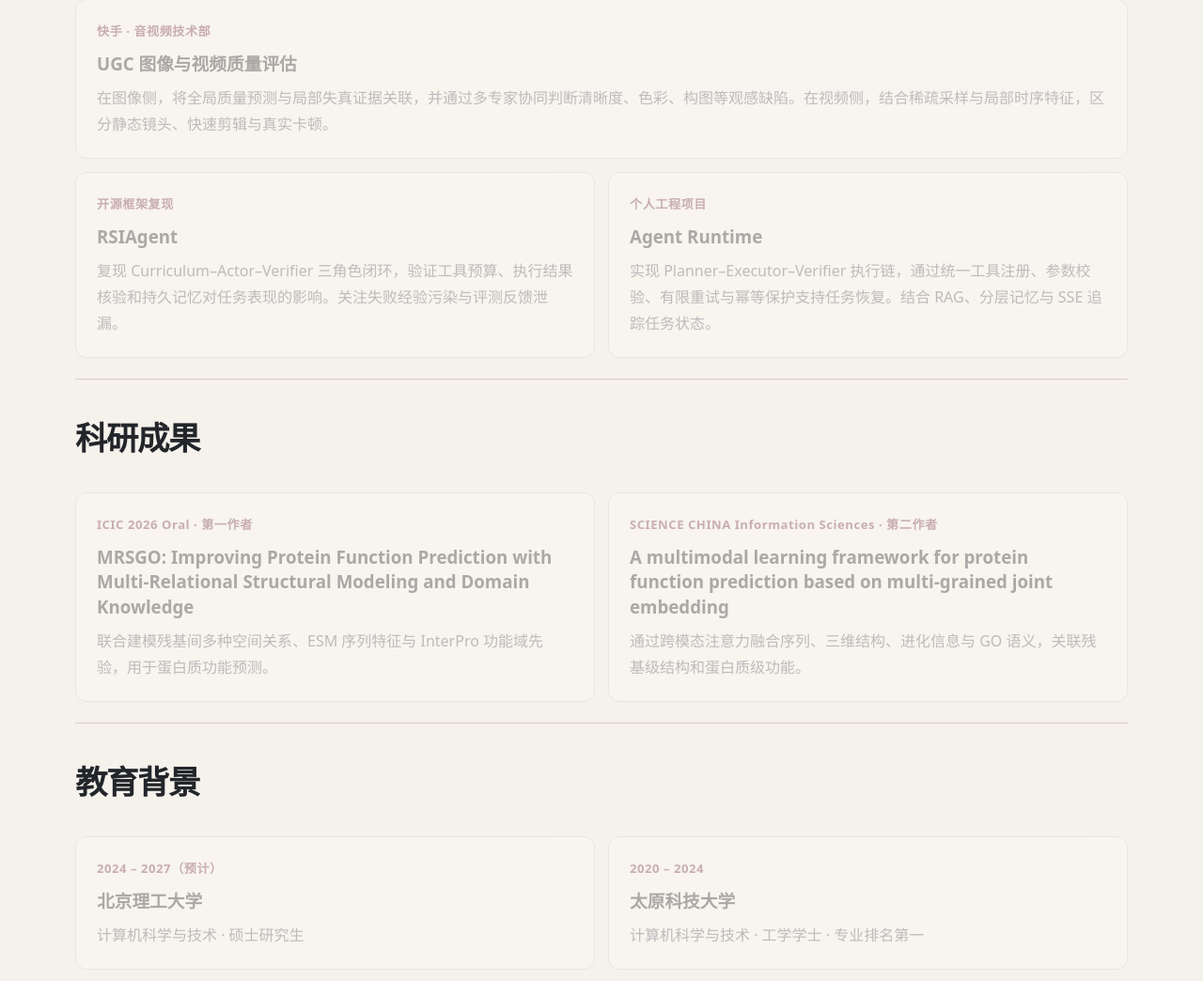
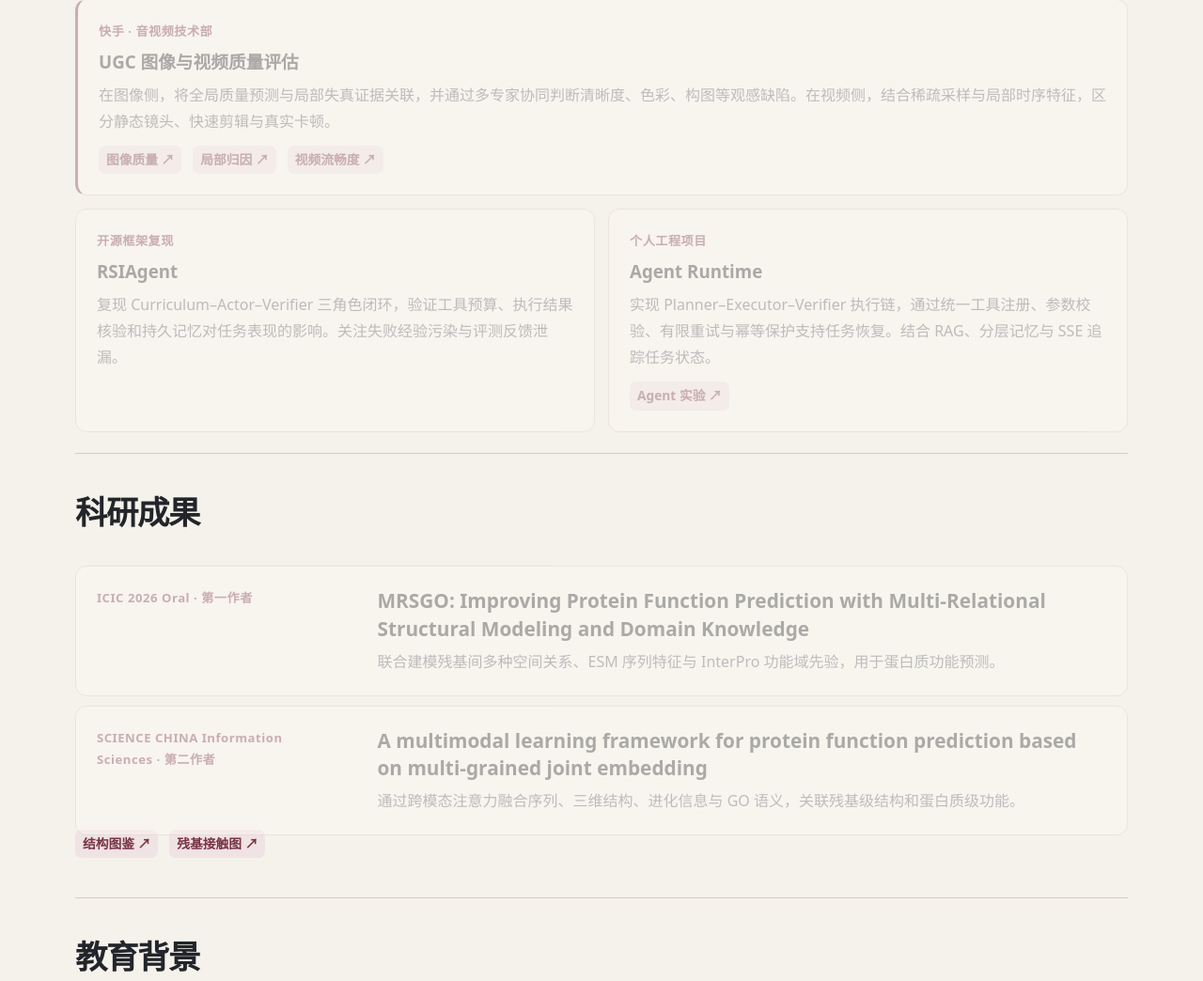
Before and after one commit to F1ndWANG/F1ndWANG, a plain HTML site: page index.html in a window 1280 px wide. Shown: the part 1288-2332 px from the top of the page at 94% size. Drawn offline with Linux system fonts and the light colour scheme.

Commit message:
Polish portfolio sections and section-aware navigation

```diff
--- a/index.html
+++ b/index.html
@@ -301,6 +301,27 @@ body, :root[data-theme="dark"] body {
   .hero figure { max-width:min(100%,420px); margin-inline:auto; transform:none; }
   .experiment-art { min-height:72px; }
 }
+
+.portfolio-projects article { background:var(--surface); display:flex; flex-direction:column; gap:8px; }
+.portfolio-projects article.wide { border-inline-start:3px solid var(--accent); }
+.portfolio-projects article > p { margin:0; }
+.portfolio-projects article > p:not(.eyebrow) { color:var(--muted); }
+.portfolio-projects .experiment-links { margin-top:auto; padding-top:4px; }
+.publication-list { display:grid; gap:10px; }
+.publication-list article { display:grid; grid-template-columns:minmax(150px,1fr) minmax(0,3fr); column-gap:clamp(15px,4vw,40px); row-gap:6px; background:var(--surface); }
+.publication-list .eyebrow { grid-row:span 2; margin:0; }
+.publication-list h3 { font-size:clamp(1.04rem,1.75vw,1.3rem); text-wrap:pretty; }
+.publication-list article > p:last-child { margin:0; }
+.publication-links { margin-top:14px; }
+.education-list { display:grid; position:relative; gap:12px; border-inline-start:1px solid var(--line); margin-inline-start:6px; padding-inline-start:22px; }
+.education-list article { position:relative; background:var(--surface); }
+.education-list article::before { content:""; position:absolute; inset-inline-start:-28px; top:28px; width:9px; height:9px; border-radius:50%; background:var(--accent); box-shadow:0 0 0 3px var(--paper); }
+.education-list .eyebrow { font-variant-numeric:tabular-nums; }
+#research-notes { scroll-margin-bottom:16px; }
+@media(max-width:620px) {
+  .publication-list article { grid-template-columns:1fr; }
+  .publication-list .eyebrow { grid-row:auto; }
+}
 </style>
 <script>
 (() => {
@@ -332,16 +353,16 @@ body, :root[data-theme="dark"] body {
     <article class="experiment-card card-agent"><div class="experiment-art art-agent" aria-hidden="true"><i></i><i></i><i></i></div><p class="eyebrow">工具调用与核验</p><h3>智能体执行实验室</h3><p>查看工具超时、独立核验和重试如何改变执行轨迹。</p><div class="experiment-links"><a href="#agent-lab">Agent 实验 ↗</a></div></article>
   </div>
 </section>
-<section id="projects" class="section"><h2>实习与项目</h2><div class="grid">
-<article class="wide"><p class="eyebrow">快手 · 音视频技术部</p><h3>UGC 图像与视频质量评估</h3><p>在图像侧，将全局质量预测与局部失真证据关联，并通过多专家协同判断清晰度、色彩、构图等观感缺陷。在视频侧，结合稀疏采样与局部时序特征，区分静态镜头、快速剪辑与真实卡顿。</p></article>
+<section id="projects" class="section portfolio-projects"><h2>实习与项目</h2><div class="grid">
+<article class="wide"><p class="eyebrow">快手 · 音视频技术部</p><h3>UGC 图像与视频质量评估</h3><p>在图像侧，将全局质量预测与局部失真证据关联，并通过多专家协同判断清晰度、色彩、构图等观感缺陷。在视频侧，结合稀疏采样与局部时序特征，区分静态镜头、快速剪辑与真实卡顿。</p><div class="experiment-links"><a href="#iqa">图像质量 ↗</a><a href="#attribution">局部归因 ↗</a><a href="#vqa">视频流畅度 ↗</a></div></article>
 <article><p class="eyebrow">开源框架复现</p><h3>RSIAgent</h3><p>复现 Curriculum–Actor–Verifier 三角色闭环，验证工具预算、执行结果核验和持久记忆对任务表现的影响。关注失败经验污染与评测反馈泄漏。</p></article>
-<article><p class="eyebrow">个人工程项目</p><h3>Agent Runtime</h3><p>实现 Planner–Executor–Verifier 执行链，通过统一工具注册、参数校验、有限重试与幂等保护支持任务恢复。结合 RAG、分层记忆与 SSE 追踪任务状态。</p></article>
+<article><p class="eyebrow">个人工程项目</p><h3>Agent Runtime</h3><p>实现 Planner–Executor–Verifier 执行链，通过统一工具注册、参数校验、有限重试与幂等保护支持任务恢复。结合 RAG、分层记忆与 SSE 追踪任务状态。</p><div class="experiment-links"><a href="#agent-lab">Agent 实验 ↗</a></div></article>
 </div></section>
-<section id="research" class="section"><h2>科研成果</h2><div class="grid">
+<section id="research" class="section portfolio-research"><h2>科研成果</h2><div class="publication-list">
 <article><p class="eyebrow">ICIC 2026 Oral · 第一作者</p><h3 lang="en">MRSGO: Improving Protein Function Prediction with Multi-Relational Structural Modeling and Domain Knowledge</h3><p>联合建模残基间多种空间关系、ESM 序列特征与 InterPro 功能域先验，用于蛋白质功能预测。</p></article>
 <article><p class="eyebrow">SCIENCE CHINA Information Sciences · 第二作者</p><h3 lang="en">A multimodal learning framework for protein function prediction based on multi-grained joint embedding</h3><p>通过跨模态注意力融合序列、三维结构、进化信息与 GO 语义，关联残基级结构和蛋白质级功能。</p></article>
-</div></section>
-<section id="education" class="section"><h2>教育背景</h2><div class="grid">
+</div><div class="experiment-links publication-links"><a href="#structures">结构图鉴 ↗</a><a href="#protein">残基接触图 ↗</a></div></section>
+<section id="education" class="section portfolio-education"><h2>教育背景</h2><div class="education-list">
 <article><p class="eyebrow">2024 – 2027（预计）</p><h3>北京理工大学</h3><p>计算机科学与技术 · 硕士研究生</p></article>
 <article><p class="eyebrow">2020 – 2024</p><h3>太原科技大学</h3><p>计算机科学与技术 · 工学学士 · 专业排名第一</p></article>
 </div></section>
@@ -753,14 +774,37 @@ window.translateSite = text => document.documentElement.lang === 'en' && Object.
     syncTheme();
   });
 
+  const sections = [...document.querySelectorAll('main > section[id]')];
+  const experimentSections = new Set(['structures','iqa','attribution','vqa','protein','agent-lab']);
+  const header = document.querySelector('.site-header');
+  let navFrame = null;
+
   function syncNavigation() {
+    navFrame = null;
+    const sticky = getComputedStyle(header).position === 'sticky';
+    const line = (sticky ? header.getBoundingClientRect().height : 0) + 120;
+    let active = 'about';
+    for (const section of sections) {
+      if (section.getBoundingClientRect().top > line) break;
+      active = section.id;
+    }
+    if (experimentSections.has(active)) active = 'experiments';
+    if (active === 'research-notes') active = 'research';
     navLinks.forEach(link => {
-      if (link.hash === location.hash) link.setAttribute('aria-current', 'location');
+      if (link.hash === '#' + active) link.setAttribute('aria-current', 'location');
       else link.removeAttribute('aria-current');
     });
   }
-  window.addEventListener('hashchange', syncNavigation);
-  syncNavigation();
+
+  function scheduleNavigation() {
+    if (navFrame === null) navFrame = requestAnimationFrame(syncNavigation);
+  }
+
+  window.addEventListener('scroll', scheduleNavigation, {passive:true});
+  window.addEventListener('resize', scheduleNavigation);
+  window.addEventListener('hashchange', scheduleNavigation);
+  document.addEventListener('site-language', scheduleNavigation);
+  scheduleNavigation();
   syncLanguage();
 })();
 </script>
```
